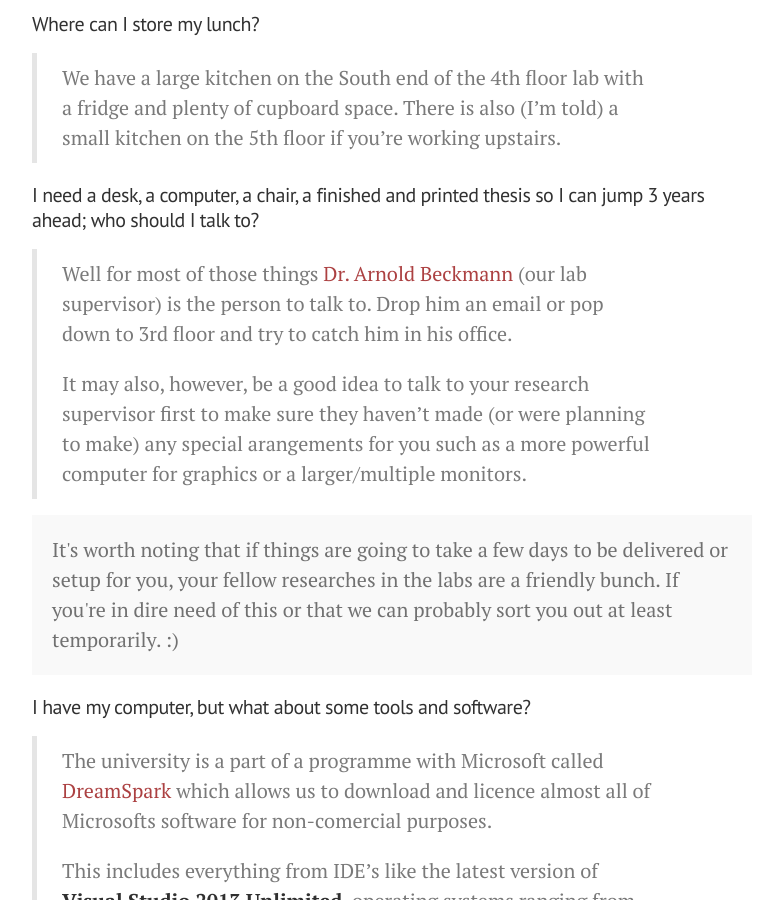
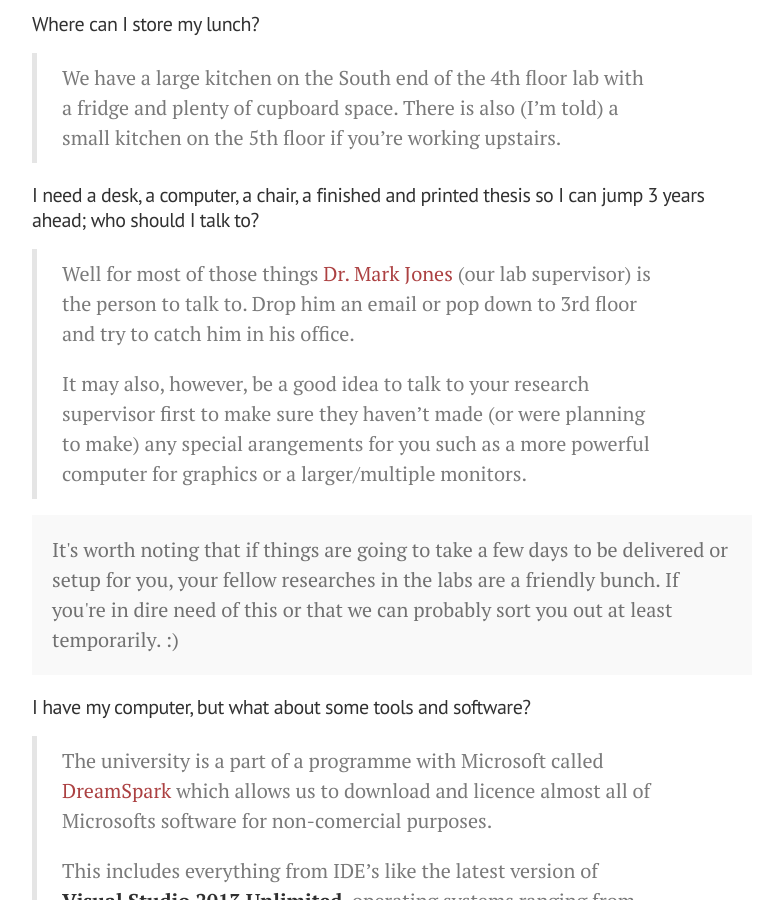
Before and after one commit to CS-Swansea/cs-swansea.github.io, a Jekyll site: the page built from _posts/2014-03-01-welcome.md, in a window 1280 px wide and 900 px high, scrolled down 1068 px. Shown: the whole window, without its empty margins (248-1007 px from the left). Built offline with Jekyll 4.4.1, drawn with Linux system fonts in a browser that asks for light colours; Markdown is read by kramdown in place of the engine named in the settings.

Commit message:
Update 2014-03-01-welcome.md

```diff
--- a/_posts/2014-03-01-welcome.md
+++ b/_posts/2014-03-01-welcome.md
@@ -33,7 +33,7 @@ It is run and maintained by the research group, for the research group.
 
 #### I need a desk, a computer, a chair, a finished and printed thesis so I can jump 3 years ahead; who should I talk to?
 
-> Well for most of those things [Dr. Arnold Beckmann](mailto:a.beckmann@swansea.ac.uk) (our lab supervisor) is the person to talk to. Drop him an email or pop down to 3rd floor and try to catch him in his office.
+> Well for most of those things [Dr. Mark Jones](mailto:m.w.jones@swansea.ac.uk) (our lab supervisor) is the person to talk to. Drop him an email or pop down to 3rd floor and try to catch him in his office.
 >
 > It may also, however, be a good idea to talk to your research supervisor first to make sure they haven't made (or were planning to make) any special arangements for you such as a more powerful computer for graphics or a larger/multiple monitors.
 
```
